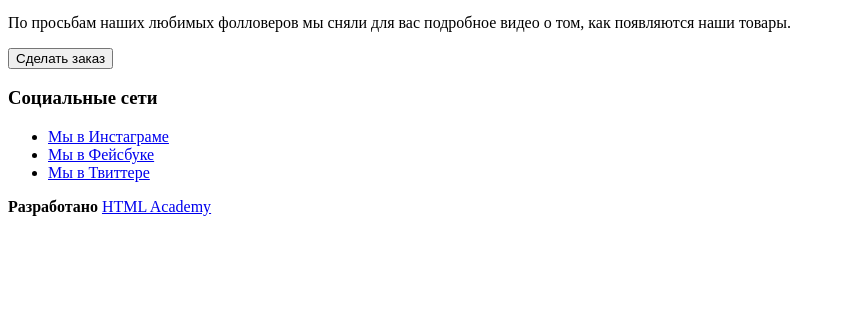
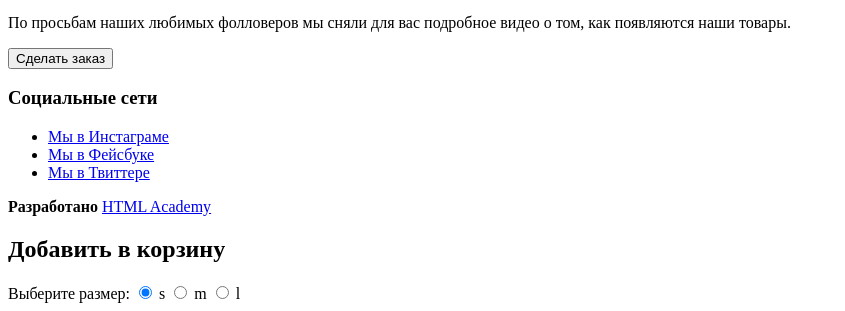
Before and after one commit to IerominSergii/380133-mishka, a website: page catalog.html in a window 1280 px wide. Shown: the part 1411-1722 px from the top of the page, without its empty margins (0-845 px from the left). Before the commit the page ends 1635 px from the top, so only its background shows below. Drawn offline with Linux system fonts and the light colour scheme.

Commit message:
Добавь popup в разметку страницы catalog.html

```diff
--- a/catalog.html
+++ b/catalog.html
@@ -108,5 +108,23 @@
         </div>
       </div>
     </footer>
+    <section class="basket-popup">
+      <h2 class="basket-popup__title">Добавить в корзину</h2>
+      <form class="basket-popup__form basket-form" action="https://echo.htmlacademy.ru" method="post">
+        <span class="basket-form__text">Выберите размер:</span>
+        <label class="basket-form__point--active">
+          <input class="basket-form__input" type="radio" name="size" value="s" checked>
+          s
+        </label>
+        <label class="basket-form__point">
+          <input class="basket-form__input" type="radio" name="size" value="m">
+          m
+        </label>
+        <label class="basket-form__point">
+          <input class="basket-form__input" type="radio" name="size" value="l">
+          l
+        </label>
+      </form>
+    </section>
   </body>
 </html>
```
